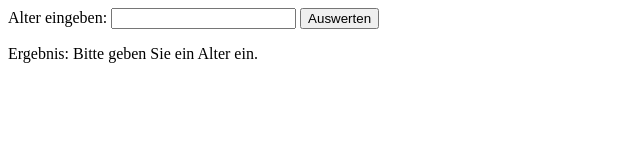
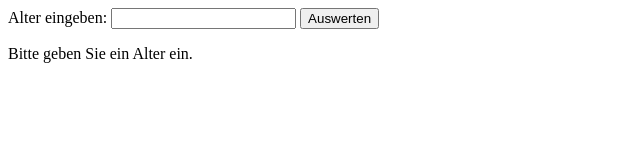
Before and after one commit to Systemixx/javascript_intro, a plain HTML site: page day2/HA-18.03.24-Aufgabe4.html in a window 1280 px wide. Both pictures are taken after a click on the button "Auswerten". Shown: the full height of the page, 0-640 px from the left. Drawn offline with Linux system fonts and the light colour scheme.

Commit message:
anpassung.js

```diff
--- a/day2/HA-18.03.24-Aufgabe4.html
+++ b/day2/HA-18.03.24-Aufgabe4.html
@@ -34,7 +34,7 @@
                 ergebnisText = bestimmeFahrpreis(alter);
             }
 
-            document.getElementById("ergebnis").textContent = "Ergebnis: " + ergebnisText;
+            document.getElementById("ergebnis").textContent = ergebnisText;
         }
     </script>
 </body>
```
Also changed, not shown: day2/HA-18.03.24-Aufgabe1.js (line endings or trailing spaces), day2/HA-18.03.24-Aufgabe2.js (line endings or trailing spaces), day2/HA-18.03.24-Aufgabe3.html (line endings or trailing spaces).
